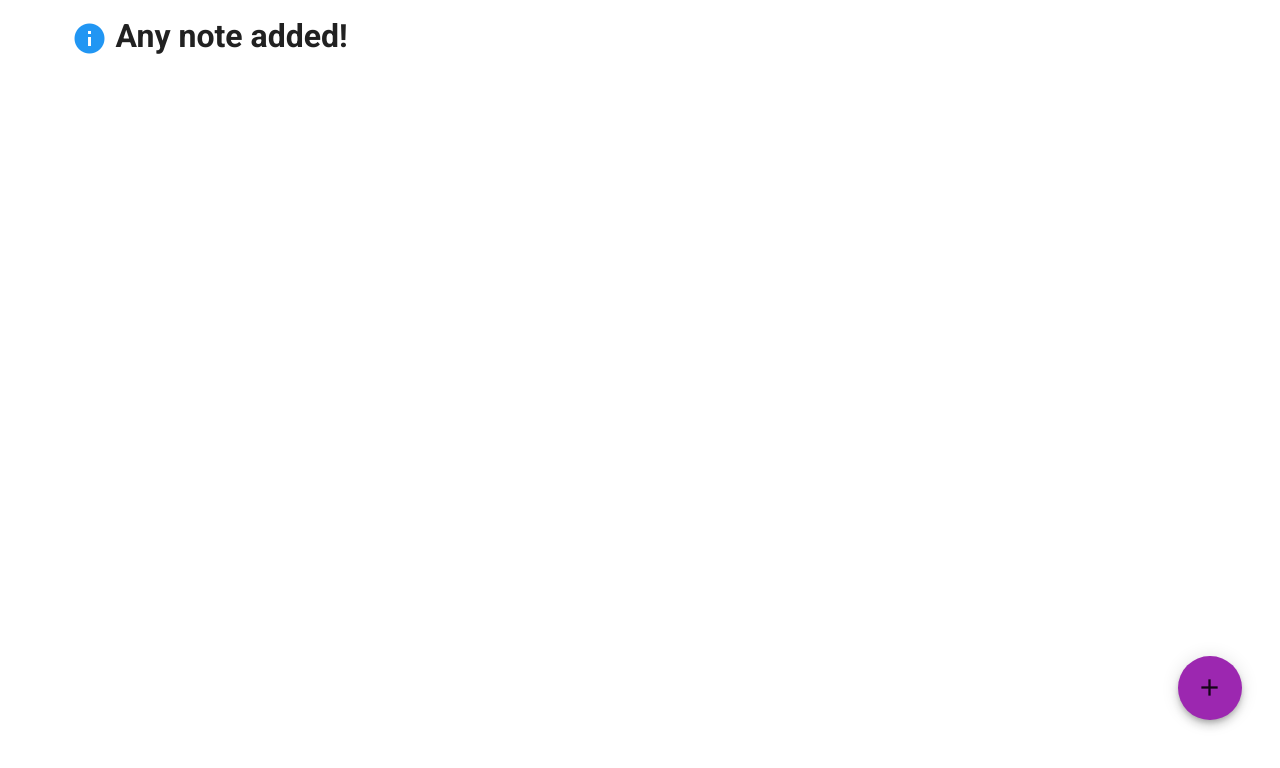
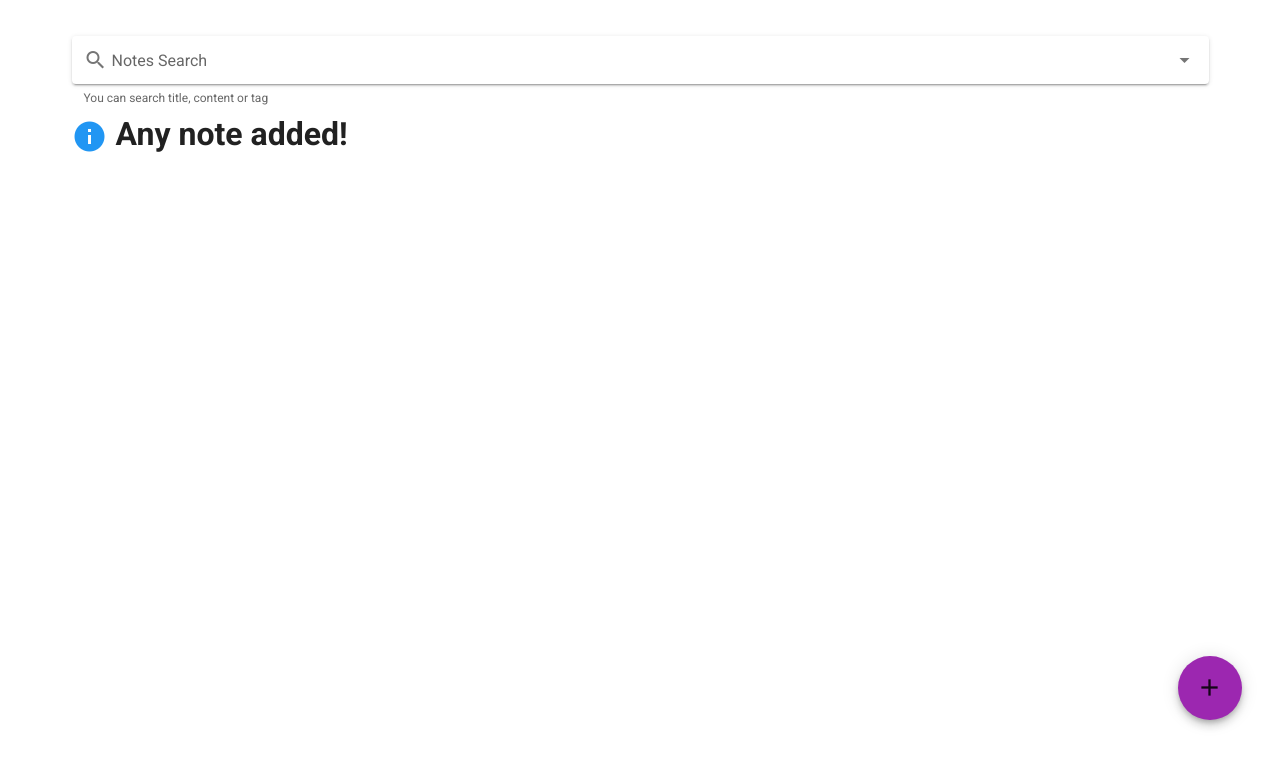
Before and after one commit to carloalejandrosalas/Electron-notes-app, a Vue app: page /tags in a window 1280 px wide. Shown: the top 768 px of the page. Built offline with nearby package versions, Linux system fonts and the light colour scheme.

Commit message:
- Add Search component. - Add functionality to search notes and tags in Home page (TODO).

```diff
--- /dev/null
+++ b/src/components/Search.vue
@@ -0,0 +1,102 @@
+<template>
+    <div class="search">
+        <v-autocomplete
+        v-model="result"
+        :items="results"
+        :search-input.sync="search"
+        color="purple"
+        hide-no-data
+        hide-selected
+        item-value="Notes"
+        label="Notes Search"
+        solo
+        placeholder="Search something"
+        prepend-inner-icon="mdi-magnify"
+        hint="You can search title, content or tag"
+        persistent-hint
+      >
+        <template v-slot:item="data">
+            <template>
+                <v-list-item-icon>
+                    <v-icon color="purple">
+                        {{ data.item.type | typeIcon }}
+                    </v-icon>
+                </v-list-item-icon>
+                <v-list-item-content v-text="data.item.text"></v-list-item-content>
+            </template>
+        </template>
+      </v-autocomplete>
+    </div>
+</template>
+
+<script>
+// TODO Make event to listen filters and notes.
+import { store } from '../services/store'
+export default {
+    name: 'Search',
+    data () {
+        return {
+            result: '',
+            results: [],
+            search: ''
+        }
+    },
+    methods: {
+        searchResults () {
+            const results = []
+            const search = this.search.toLowerCase()
+
+            const notes = store.getNotes(),
+            tags = store.getTags()
+
+            notes.forEach(note => {
+                const { title, content } = note
+
+                if (title.toLowerCase().includes(search)) results.push({
+                    type: 'title',
+                    text: note.title,
+                    note: note
+                })
+
+                if (content.toLowerCase().includes(search)) results.push({
+                    type: 'content',
+                    text: note.content,
+                    note: note
+                })
+            })
+
+            tags.forEach(tag => {
+                if (tag.toLowerCase().includes(search)) results.push({
+                    type: 'tag',
+                    text: tag,
+                })
+            })
+
+            this.results = results
+        }
+    },
+    watch: {
+        search (val) {
+            if (val === '' || val === null ) return
+            this.searchResults()
+        }
+    },
+    filters: {
+        typeIcon (val) {
+            switch (val) {
+                case 'title':
+                    return 'mdi-format-title'
+                case 'tag':
+                    return 'mdi-tag'
+                case 'content':
+                    return 'mdi-card-text'
+            }
+        }
+    }
+}
+</script>
+<style lang="scss" scoped>
+    .search {
+        margin-bottom: 20px;
+    }
+</style>
--- a/src/views/Home.vue
+++ b/src/views/Home.vue
@@ -1,5 +1,6 @@
 <template>
   <v-container fluid>
+    <Search />
     <v-row>
       <v-col v-for="(note, index) in notes" :key="index" cols="12" sm="12" md="6">
         <Note @removedNote="getNotes" :data="note"/>
@@ -21,10 +22,12 @@
 <script>
 import { store } from '../services/store'
 import Note from '../components/Note'
+import Search from '../components/Search'
 export default {
   name: 'Home',
   components: {
-    Note
+    Note,
+    Search
   },
   data () {
     return {
```
